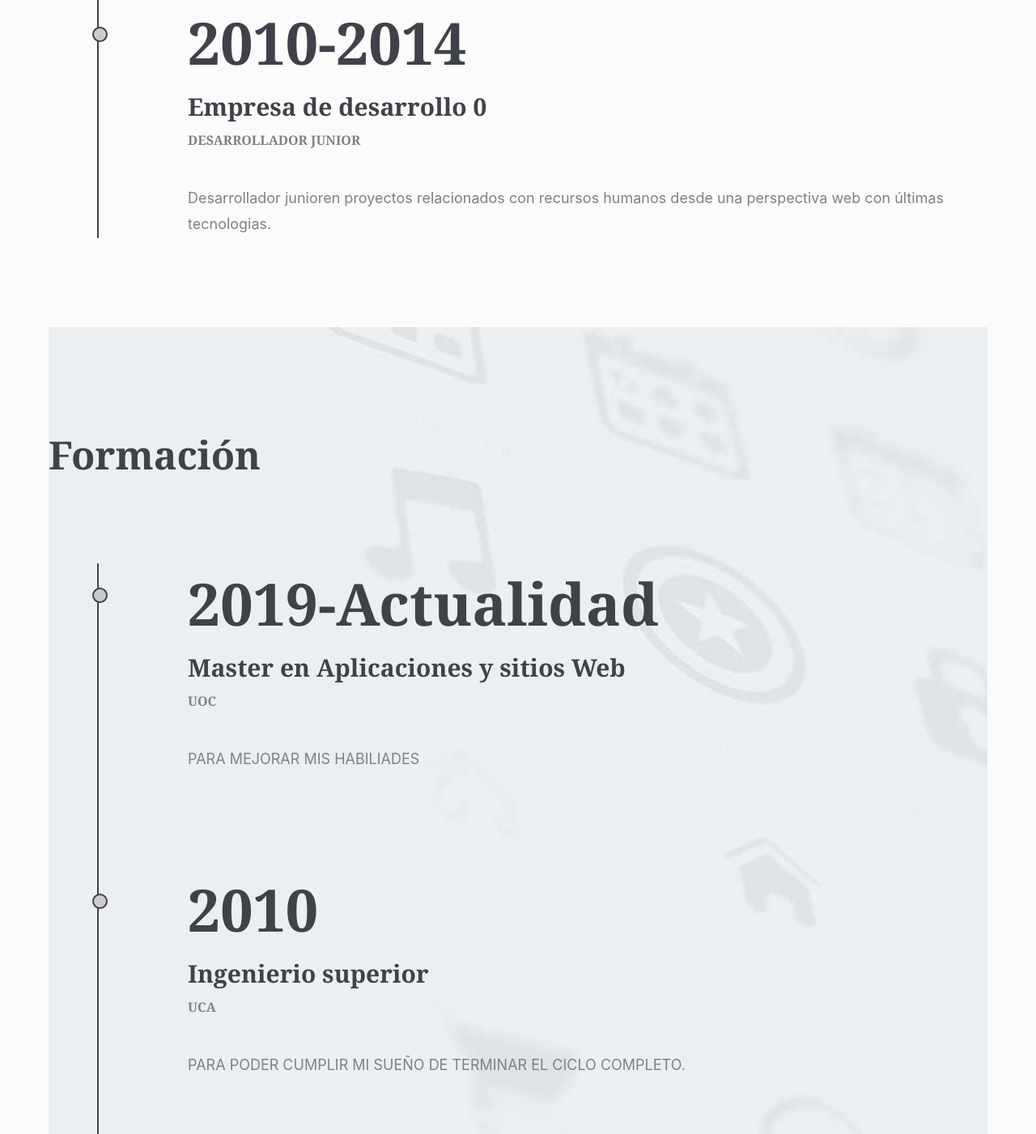
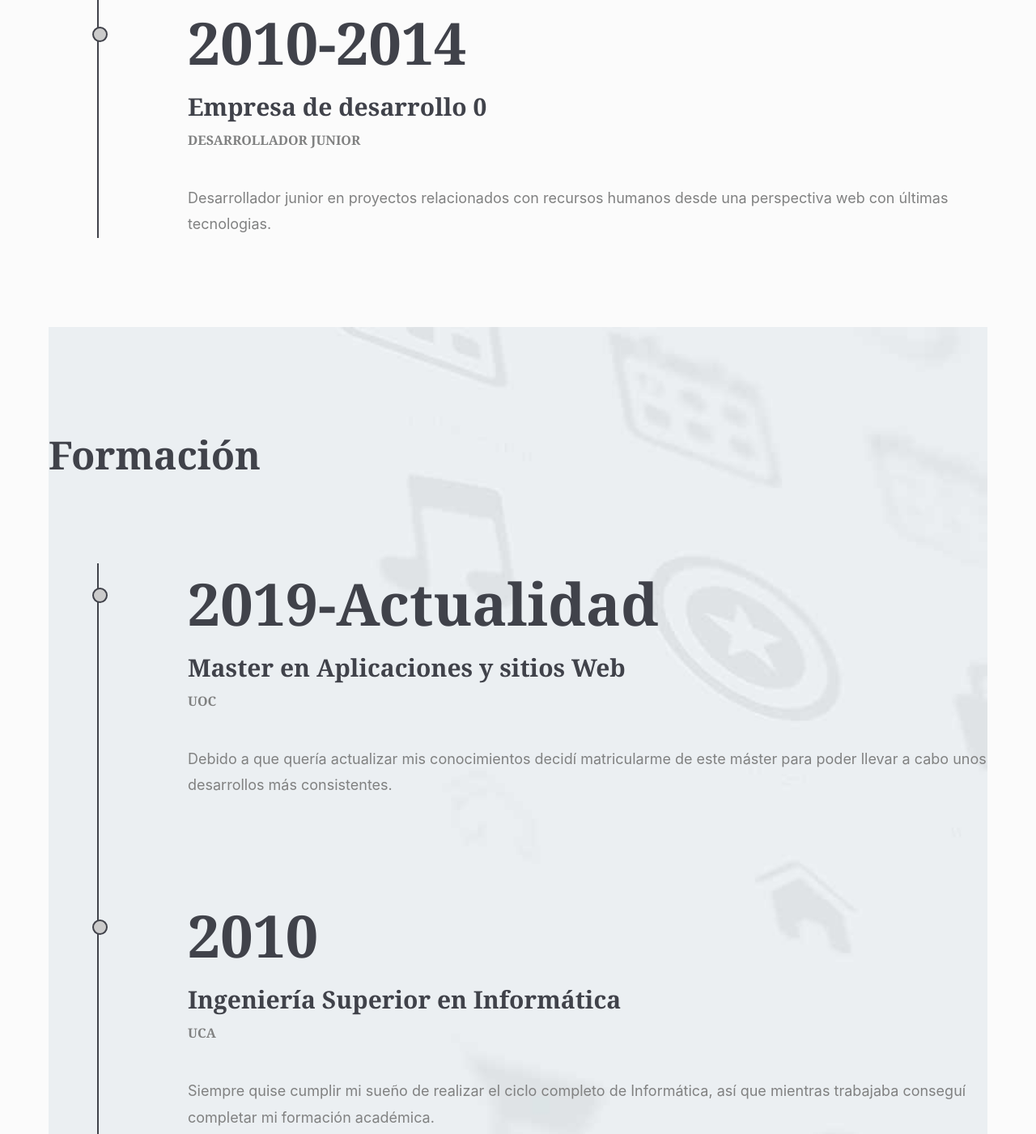
Before and after one commit to martecher/EntregaPEC1Herramientas2, a website built with Parcel: page src/index.html in a window 1280 px wide. Shown: the part 2262-3663 px from the top of the page at 81% size. Built offline with nearby package versions, Linux system fonts and the light colour scheme; some packages are replaced by stand-ins of ours.

Commit message:
actualización de contenido

```diff
--- a/src/index.html
+++ b/src/index.html
@@ -73,7 +73,7 @@
               <h2 class="lista-elto-titulo">2010-2014</h2>
               <h3>Empresa de desarrollo 0</h3>
               <h4 class="lista-elto-subtitulo">Desarrollador Junior</h4>
-              <p class="lista-elto-parrafo">Desarrollador junioren proyectos relacionados con recursos humanos desde una perspectiva web con últimas tecnologias. </p>
+              <p class="lista-elto-parrafo">Desarrollador junior en proyectos relacionados con recursos humanos desde una perspectiva web con últimas tecnologias. </p>
             </li>
           </ul>
         </div>
@@ -88,19 +88,19 @@
               <h2 class="lista-elto-titulo">2019-Actualidad</h2>
               <h3>Master en Aplicaciones y sitios Web</h3>
               <h4 class="lista-elto-subtitulo">UOC</h4>
-              <p class="lista-elto-parrafo">PARA MEJORAR MIS HABILIADES  </p>
+              <p class="lista-elto-parrafo">Debido a que quería actualizar mis conocimientos decidí matricularme de este máster para poder llevar a cabo unos desarrollos más consistentes.</p>
             </li>
             <li class="lista-elto" >
               <h2 class="lista-elto-titulo">2010</h2>
-              <h3>Ingenierio superior</h3>
+              <h3>Ingeniería Superior en Informática</h3>
               <h4 class="lista-elto-subtitulo">UCA</h4>
-              <p class="lista-elto-parrafo">PARA PODER CUMPLIR MI SUEÑO DE TERMINAR EL CICLO COMPLETO. </p>
+              <p class="lista-elto-parrafo">Siempre quise cumplir mi sueño de realizar el ciclo completo de Informática, así que mientras trabajaba conseguí completar mi formación académica. </p>
             </li>
             <li class="lista-elto" >
               <h2 class="lista-elto-titulo">2008</h2>
               <h3>Ingeniero Técnico Informática de Gestión</h3>
               <h4 class="lista-elto-subtitulo">UCA</h4>
-              <p class="lista-elto-parrafo" >Encontré mi pasión al conecer la programación en secundaria y me decidí por esta carrera </p>
+              <p class="lista-elto-parrafo" >Encontré mi pasión al conecer la programación en secundaria y me decidí por esta carrera. </p>
             </li>
           </ul>
         </div>
```
